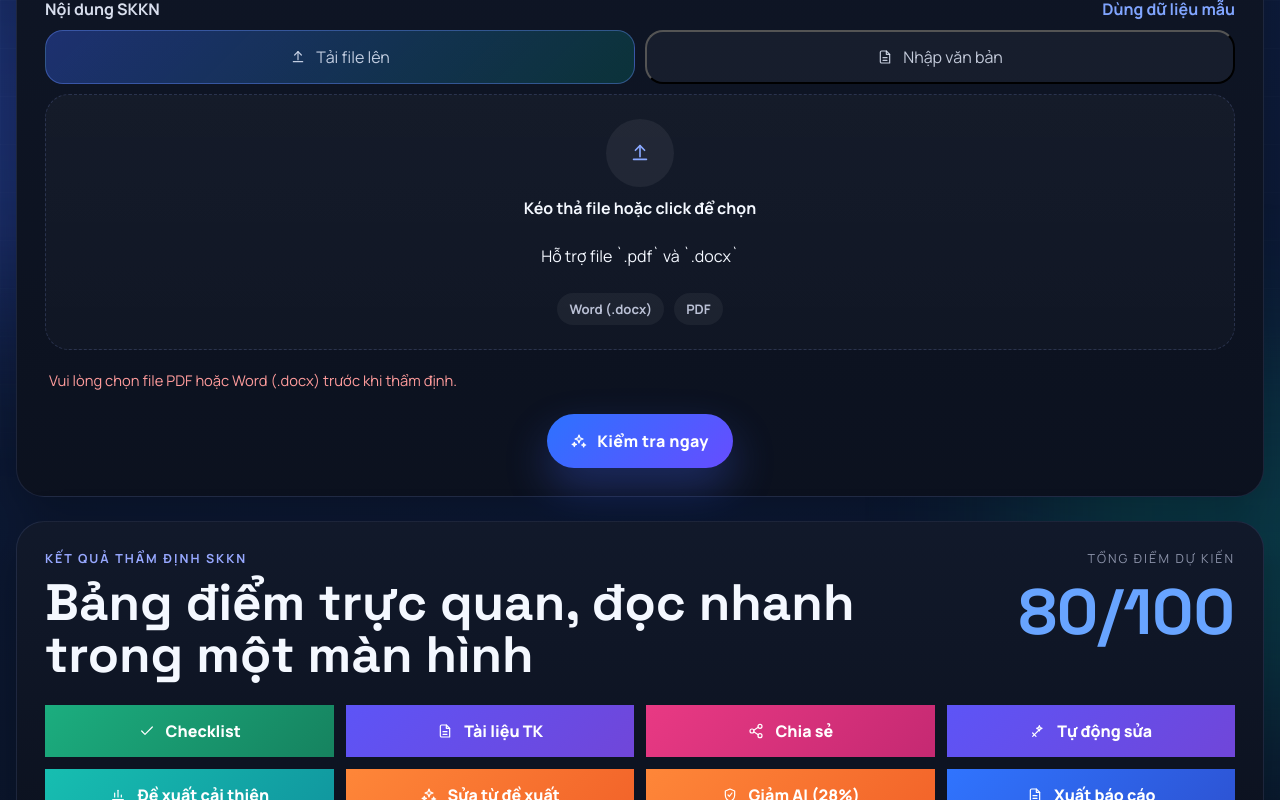
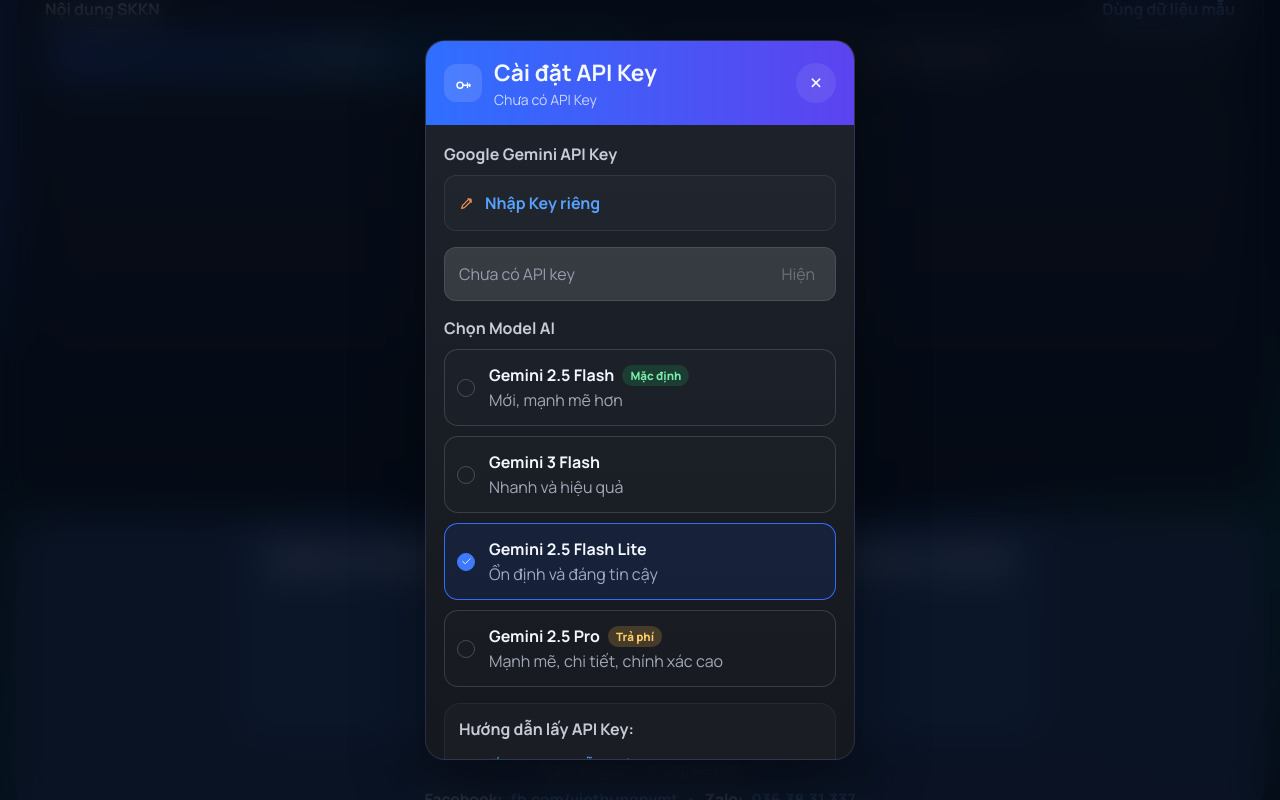
Before and after one commit to viethungnvmt-maker/kiemtraskkn, a React (Vite) app: page / in a window 1280 px wide. Both pictures are taken after a click on the button "Kiểm tra ngay". Shown: the part 649-1449 px from the top of the page. Built offline with nearby package versions, Linux system fonts and the light colour scheme.

Commit message:
Add files via upload

```diff
--- a/src/App.css
+++ b/src/App.css
@@ -1024,10 +1024,18 @@
 
 .input-footer {
   display: flex;
+  flex-direction: column;
   align-items: center;
   justify-content: center;
-  gap: 20px;
+  gap: 10px;
   margin-top: 24px;
+}
+
+.input-footer-alert {
+  margin: 0;
+  color: #ff9c9c;
+  font-size: 0.94rem;
+  text-align: center;
 }
 
 .assessment-shell {
@@ -1316,8 +1324,12 @@
 }
 
 .radar-chart {
+  display: block;
   width: 100%;
+  max-width: 420px;
+  height: auto;
   aspect-ratio: 1;
+  margin: 6px auto 0;
 }
 
 .radar-grid,
--- a/src/App.tsx
+++ b/src/App.tsx
@@ -620,8 +620,10 @@
     apiKey: '',
     model: defaultApiModel,
   });
+  const [hasAssessmentResult, setHasAssessmentResult] = useState(false);
   const [isAssessing, setIsAssessing] = useState(false);
   const [assessmentProgress, setAssessmentProgress] = useState(0);
+  const [assessmentError, setAssessmentError] = useState('');
   const [uploadedFile, setUploadedFile] = useState<File | null>(null);
   const [uploadError, setUploadError] = useState('');
   const [isDragActive, setIsDragActive] = useState(false);
@@ -701,6 +703,7 @@
     }
 
     const timeoutId = window.setTimeout(() => {
+      setHasAssessmentResult(true);
       setIsAssessing(false);
       window.requestAnimationFrame(() => {
         resultsHeroRef.current?.scrollIntoView({ behavior: 'smooth', block: 'start' });
@@ -714,6 +717,7 @@
 
   const handleSaveApiSettings = (nextSettings: ApiSettings) => {
     setApiSettings(nextSettings);
+    setAssessmentError('');
 
     try {
       window.localStorage.setItem(API_STORAGE_KEY, JSON.stringify(nextSettings));
@@ -737,12 +741,17 @@
   };
 
   const handleStartAssessment = () => {
-    if (contentMode === 'upload' && !uploadedFile) {
-      setUploadError('Vui lòng chọn file PDF hoặc Word (.docx) trước khi thẩm định.');
+    setUploadError('');
+    setAssessmentError('');
+
+    if (!apiSettings.apiKey.trim()) {
+      setAssessmentError('Vui lòng nhập API Key trước khi kiểm tra.');
+      setActiveModal('api');
       return;
     }
 
     setActiveModal(null);
+    setHasAssessmentResult(false);
     setAssessmentProgress(0);
     setIsAssessing(true);
   };
@@ -986,9 +995,12 @@
               <Icon name="spark" />
               Kiểm tra ngay
             </button>
+            {assessmentError ? <p className="input-footer-alert">{assessmentError}</p> : null}
           </div>
         </section>
 
+        {hasAssessmentResult ? (
+          <>
         <section ref={resultsHeroRef} className="panel result-hero">
           <div className="result-hero-head">
             <div>
@@ -1208,6 +1220,8 @@
             </button>
           </div>
         </section>
+          </>
+        ) : null}
 
           </>
         )}
```
